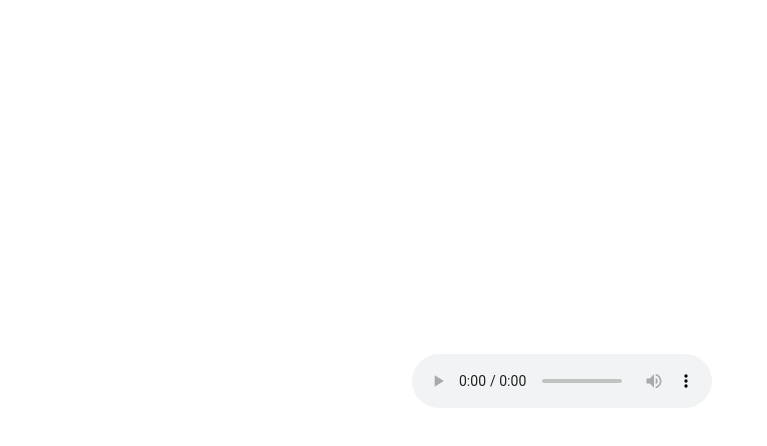
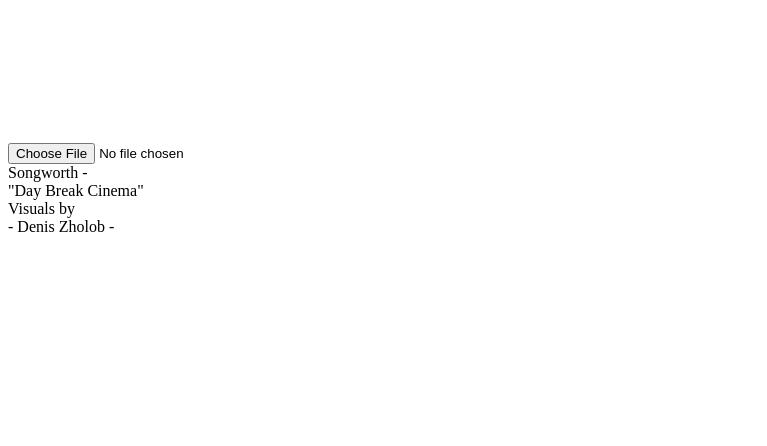
Before and after one commit to BigDawg-DEV/music-player, a plain HTML site: page index.html in a window 1280 px wide. Shown: the whole page, without its empty margins (0-767 px from the left). Drawn offline with Linux system fonts and the light colour scheme.

Commit message:
Update index.html

```diff
--- a/index.html
+++ b/index.html
@@ -1,17 +1,21 @@
 <!DOCTYPE html>
 <html>
 <head>
-    <title>My Cool Music Player</title>  <!-- You might already have a <title> tag -->
-    <link rel="stylesheet" href="styles.css">  <!-- Add this line here -->
+    <title>My Audio Visualizer</title>
+    <link rel="stylesheet" href="style.css"> </link>
 </head>
 <body>
-<div id="player-container">
-    <canvas id="visualizer"></canvas>
-    <audio id="audio-element" controls crossorigin="anonymous">
-        <source src="your-music.mp3" type="audio/mpeg">
-    </audio>
-</div>
-
+    <div id="container">
+        <input type="file" id="audioFile" accept="audio/*">
+        <audio id="myAudio"></audio>
+        <canvas id="myCanvas"></canvas>
+        <div class="label" id="song-info">
+          Songworth -<br>"Day Break Cinema"
+        </div>
+        <div class="label" id="visuals-by">
+            Visuals by <br>- Denis Zholob -
+        </div>
+    </div>
 <script src="script.js"></script>
 </body>
 </html>
```
